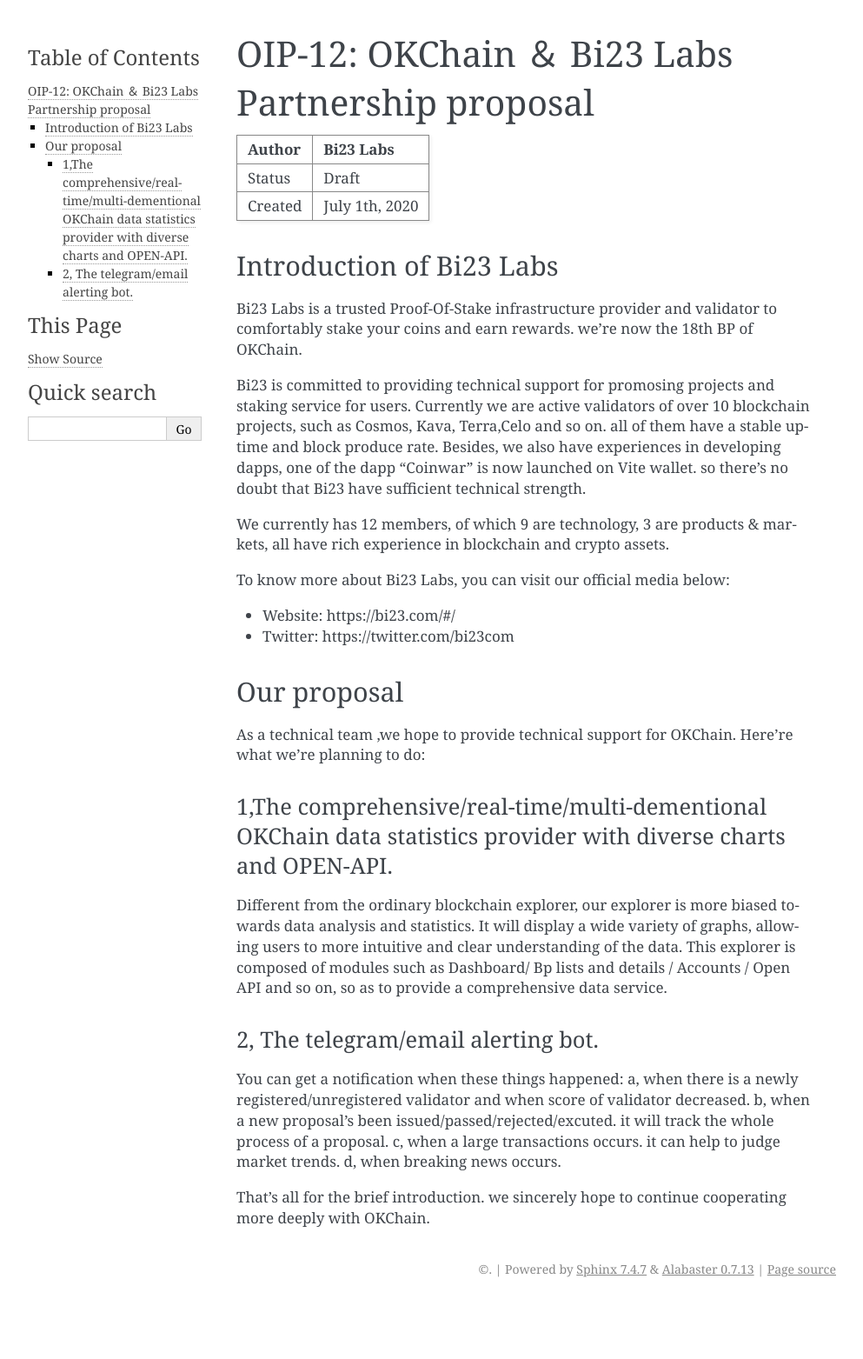
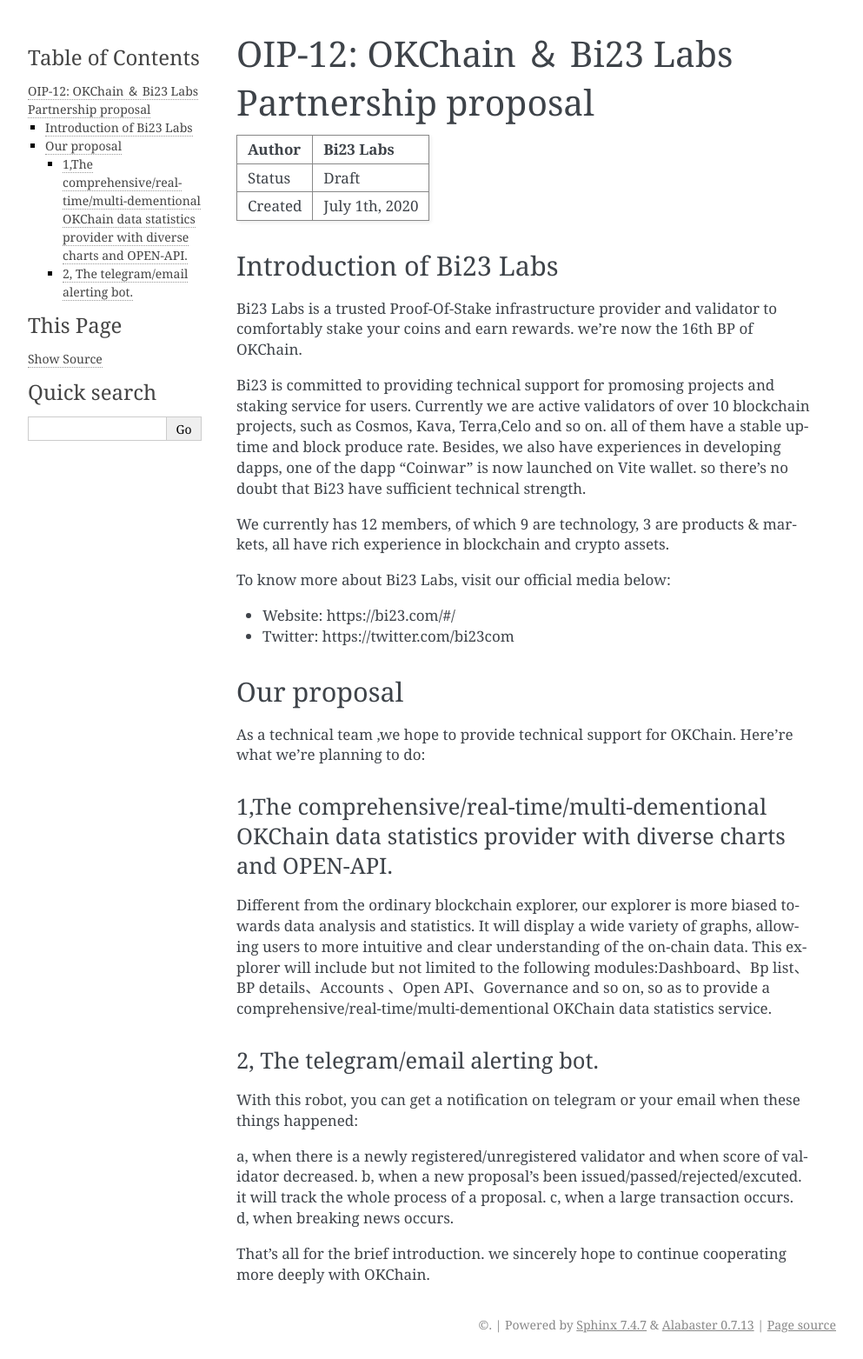
Before and after one commit to okx/KIPs, a Sphinx documentation site: the page built from docs/draft/OIP-12.md, in a window 1280 px wide. Shown: the whole page at 87% size, without its empty margins (148-1141 px from the left). Built offline with Sphinx 7.4.7, drawn with Linux system fonts in a browser that asks for light colours; before the commit the page ends 1499 px from its top, so only the background shows below that.

Commit message:
Update OIP-12.md

```diff
--- a/docs/draft/OIP-12.md
+++ b/docs/draft/OIP-12.md
@@ -1,19 +1,19 @@
 # OIP-12: OKChain ＆ Bi23 Labs Partnership proposal
 
-| Author        | Bi23 Labs      |
+| Author        |  Bi23 Labs     |
 | ------------- | -------------  |
 | Status        | Draft          |
 | Created       | July 1th, 2020 |
 
 ## Introduction of Bi23 Labs
 
-Bi23 Labs is a trusted Proof-Of-Stake infrastructure provider and validator to comfortably stake your coins and earn rewards. we're now the 18th BP of OKChain.
+Bi23 Labs is a trusted Proof-Of-Stake infrastructure provider and validator to comfortably stake your coins and earn rewards. we're now the 16th BP of OKChain.
 
 Bi23 is committed to providing technical support for promosing projects and staking service for users. Currently we are active validators of over 10 blockchain projects, such as Cosmos, Kava, Terra,Celo and so on. all of them have a stable uptime and block produce rate. Besides, we also have experiences in developing dapps, one of the dapp "Coinwar" is now launched on Vite wallet. so there's no doubt that Bi23 have sufficient technical strength.
 
 We currently has 12 members, of which 9 are technology, 3 are products & markets, all have rich experience in blockchain and crypto assets.
 
-To know more about Bi23 Labs, you can visit our official media below:
+To know more about Bi23 Labs, visit our official media below:
 
 * Website: https://bi23.com/#/
 * Twitter: https://twitter.com/bi23com
@@ -25,15 +25,15 @@
 ### 1,The comprehensive/real-time/multi-dementional OKChain data statistics provider with diverse charts and OPEN-API.
 
 Different from the ordinary blockchain explorer, our explorer is more biased towards data analysis and statistics. It will display a wide variety of graphs, allowing
-users to more intuitive and clear understanding of the data. This explorer is composed of modules such as Dashboard/ Bp lists and details / Accounts / Open API and so on,
-so as to provide a comprehensive data service.
+users to more intuitive and clear understanding of the on-chain data. This explorer will include but not limited to the following modules:Dashboard、Bp list、BP details、Accounts 、Open API、Governance and so on, so as to provide a comprehensive/real-time/multi-dementional OKChain data statistics service.
 
 ### 2, The telegram/email alerting bot.
 
-You can get a notification when these things happened:
+With this robot, you can get a notification on telegram or your email when these things happened:
+
 a, when there is a newly registered/unregistered validator and when score of validator decreased.
 b, when a new proposal's been issued/passed/rejected/excuted. it will track the whole process of a proposal.
-c, when a large transactions occurs. it can help to judge market trends.
+c, when a large transaction occurs.
 d, when breaking news occurs.
 
 That's all for the brief introduction. we sincerely hope to continue cooperating more deeply with OKChain.
```
